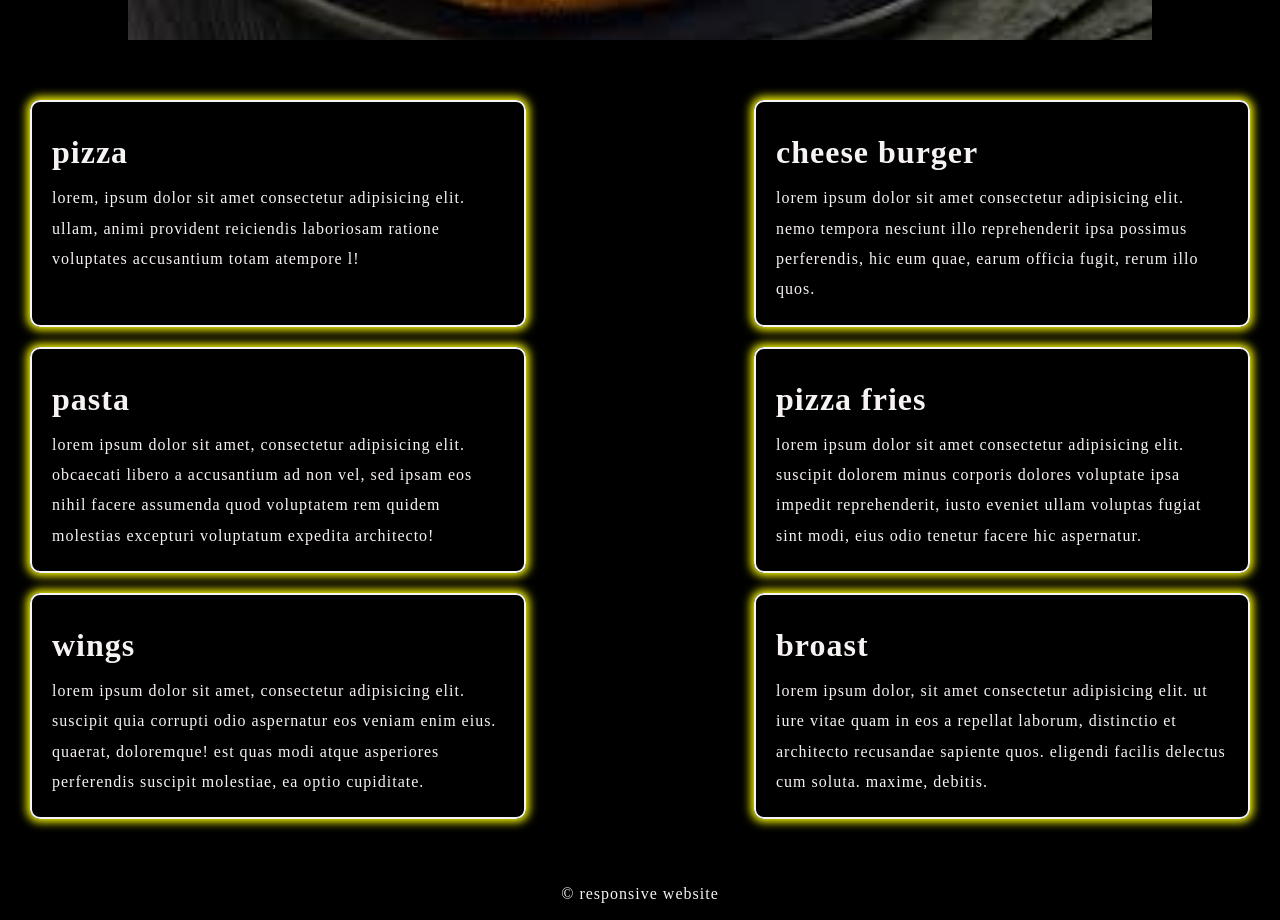
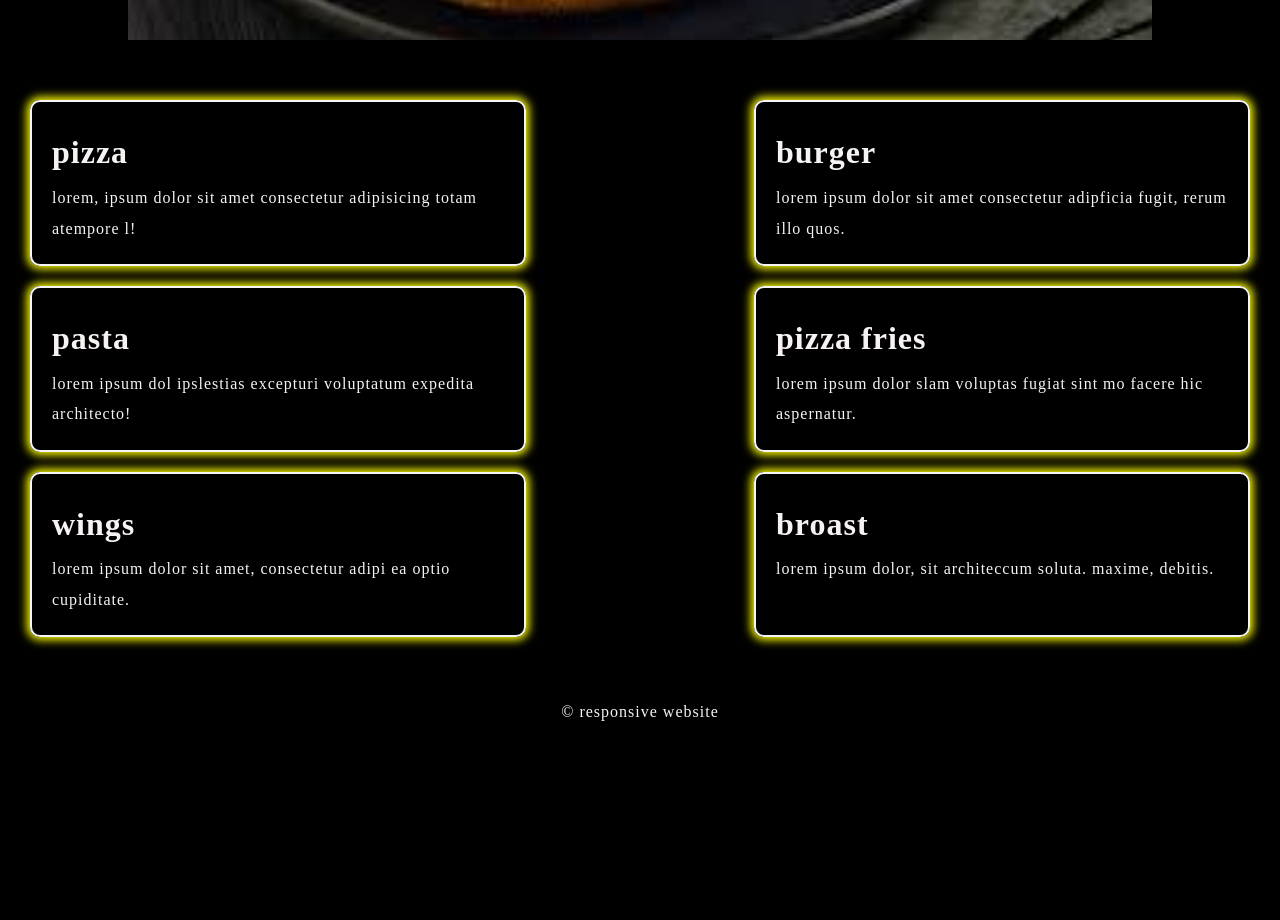
Before and after one commit to LubnaNaseer/Responsive-Food-Website, a plain HTML site: page index.html in a window 1280 px wide. Shown: the part 460-1380 px from the top of the page. After the commit the page ends 1198 px from the top, so only its background shows below. Drawn offline with Linux system fonts and the light colour scheme.

Commit message:
Update index.html

```diff
--- a/index.html
+++ b/index.html
@@ -33,26 +33,26 @@
     <div class="main">
         <div>
             <h1>pizza</h1>
-            <p>Lorem, ipsum dolor sit amet consectetur adipisicing elit. Ullam, animi provident reiciendis laboriosam ratione voluptates accusantium totam aTempore l!</p>
+            <p>Lorem, ipsum dolor sit amet consectetur adipisicing totam aTempore l!</p>
         </div>
         <div>
-            <h1>Cheese Burger</h1>
-            <p>Lorem ipsum dolor sit amet consectetur adipisicing elit. Nemo tempora nesciunt illo reprehenderit ipsa possimus perferendis, hic eum quae, earum officia fugit, rerum illo quos.</p>
+            <h1>Burger</h1>
+            <p>Lorem ipsum dolor sit amet consectetur adipficia fugit, rerum illo quos.</p>
         </div>
         <div>
             <h1>pasta</h1>
-            <p>Lorem ipsum dolor sit amet, consectetur adipisicing elit. Obcaecati libero a accusantium ad non vel, sed ipsam eos nihil facere assumenda quod voluptatem rem quidem molestias excepturi voluptatum expedita architecto!</p>
+            <p>Lorem ipsum dol ipslestias excepturi voluptatum expedita architecto!</p>
         </div>
         <div><h1>Pizza Fries</h1>
-        <p>Lorem ipsum dolor sit amet consectetur adipisicing elit. Suscipit dolorem minus corporis dolores voluptate ipsa impedit reprehenderit, iusto eveniet ullam voluptas fugiat sint modi, eius odio tenetur facere hic aspernatur.</p>
+        <p>Lorem ipsum dolor slam voluptas fugiat sint mo facere hic aspernatur.</p>
     </div>
         <div>
             <h1>WinGs</h1>
-        <p>Lorem ipsum dolor sit amet, consectetur adipisicing elit. Suscipit quia corrupti odio aspernatur eos veniam enim eius. Quaerat, doloremque! Est quas modi atque asperiores perferendis suscipit molestiae, ea optio cupiditate.<p>
+        <p>Lorem ipsum dolor sit amet, consectetur adipi ea optio cupiditate.<p>
         </div>
         <div>
             <h1>Broast</h1>
-        <p>Lorem ipsum dolor, sit amet consectetur adipisicing elit. Ut iure vitae quam in eos a repellat laborum, distinctio et architecto recusandae sapiente quos. Eligendi facilis delectus cum soluta. Maxime, debitis.</p>
+        <p>Lorem ipsum dolor, sit architeccum soluta. Maxime, debitis.</p>
         </div>
     </div>
     <!-- FOOTER CODE -->
```
